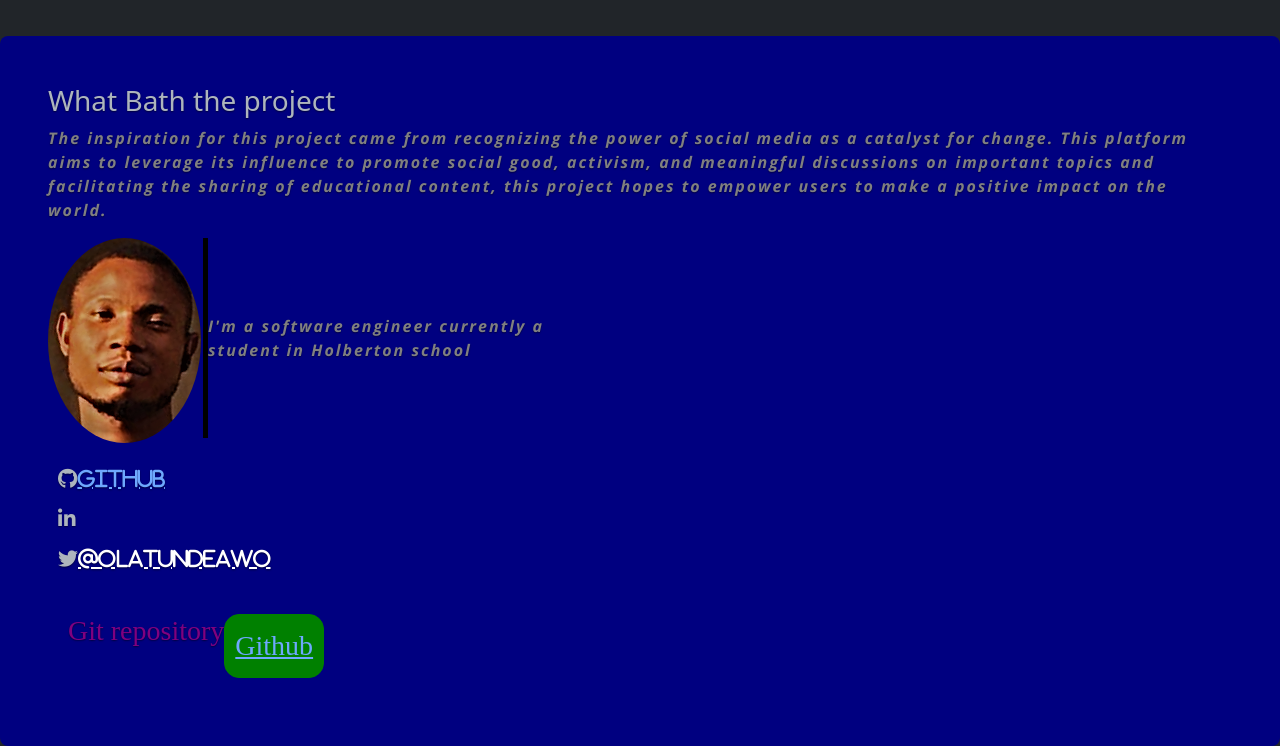
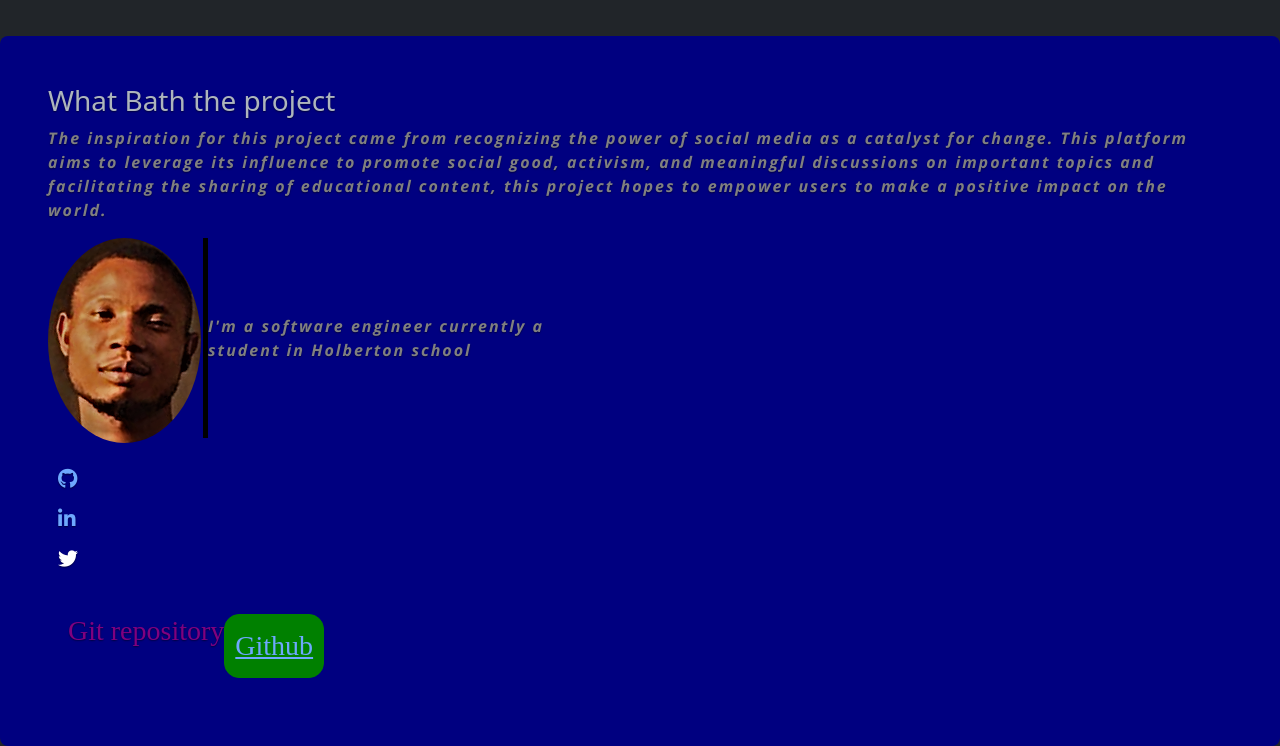
Before and after one commit to Olatundeawo/olatundewo.github.io, a plain HTML site: page index.html in a window 1280 px wide. Shown: the part 2306-3052 px from the top of the page. Drawn offline with nearby package versions, Linux system fonts and the light colour scheme; a web font is replaced by a local one.

Commit message:
modify index.html

```diff
--- a/index.html
+++ b/index.html
@@ -104,16 +104,16 @@ crossorigin="anonymous">
 	  </div>
 	<div class="footer-spans">
 
-		<span class="footer-span"> <i class='fab fa-github'><a href="https://www.github.com/olatundeaw">Github</a></i></span>
-      <span class="footer-span"><i class='fab fa-linkedin-in'></i></span>
-      <span class="footer-span"><i class='fab fa-twitter'><a href="https://twitter.com/olatundeawo" class="text-white">@olatundeawo</a></i></span>
+		<span class="footer-span"><a href="https://www.github.com/olatundeaw" target="_blank"><i class='fab fa-github'></i></a></span>
+		<span class="footer-span"><a href="https://linkedin.com/in/babatunde-awotimilehin-284a25180/" target="_blank"><i class='fab fa-linkedin-in'></i></a></span>
+		<span class="footer-span"><a href="https://twitter.com/bokinsin" target="_blank" class="text-white"><i class='fab fa-twitter'></i></a></span>
 
 	</div>
 
 	<div class="github">
 
 	<h3> Git repository </h3>
-	<button><a href="#"> Github </a></button>
+	<button><a href="https://github.com/olatundeawo" target="_blank"> Github </a></button>
 	</div>
 	</div>
       </footer>
```
